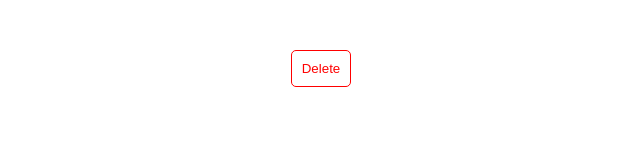
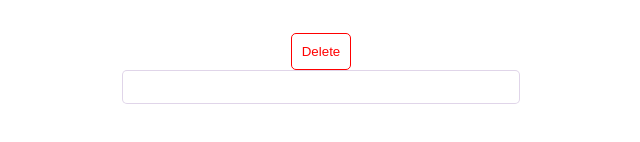
Before and after one commit to omerenma/reuseablecomponents, a React (Create React App) app: page / in a window 1280 px wide. Shown: the part 332-474 px from the top of the page, without its empty margins (319-959 px from the left). Built offline with nearby package versions, Linux system fonts and the light colour scheme.

Commit message:
Add Text field components

```diff
--- a/src/App.js
+++ b/src/App.js
@@ -1,12 +1,13 @@
 import logo from "./logo.svg";
 import "./App.css";
-import {Buttons} from '../src/components/index'
+import {Buttons, TextField} from '../src/components/index'
 
 function App() {
 	return (
 		<div className="App">
 			<header className="App-header">
         <Buttons cancel>Delete</Buttons>
+        <TextField />
       </header>
 		</div>
 	);
--- a/src/components/index.js
+++ b/src/components/index.js
@@ -31,3 +31,16 @@ export const Buttons = styled.button`
 			? "1px solid red"
 			: null};
 `;
+
+export const TextField = styled.input`
+	width: 392px;
+	height: 30px;
+	border-radius: 5px;
+	border: 1px solid #662d9133;
+	&:hover {
+		border: 1.5px solid #662d9133;
+	}
+	&:focus {
+		outline: none;
+	}
+`;
```
